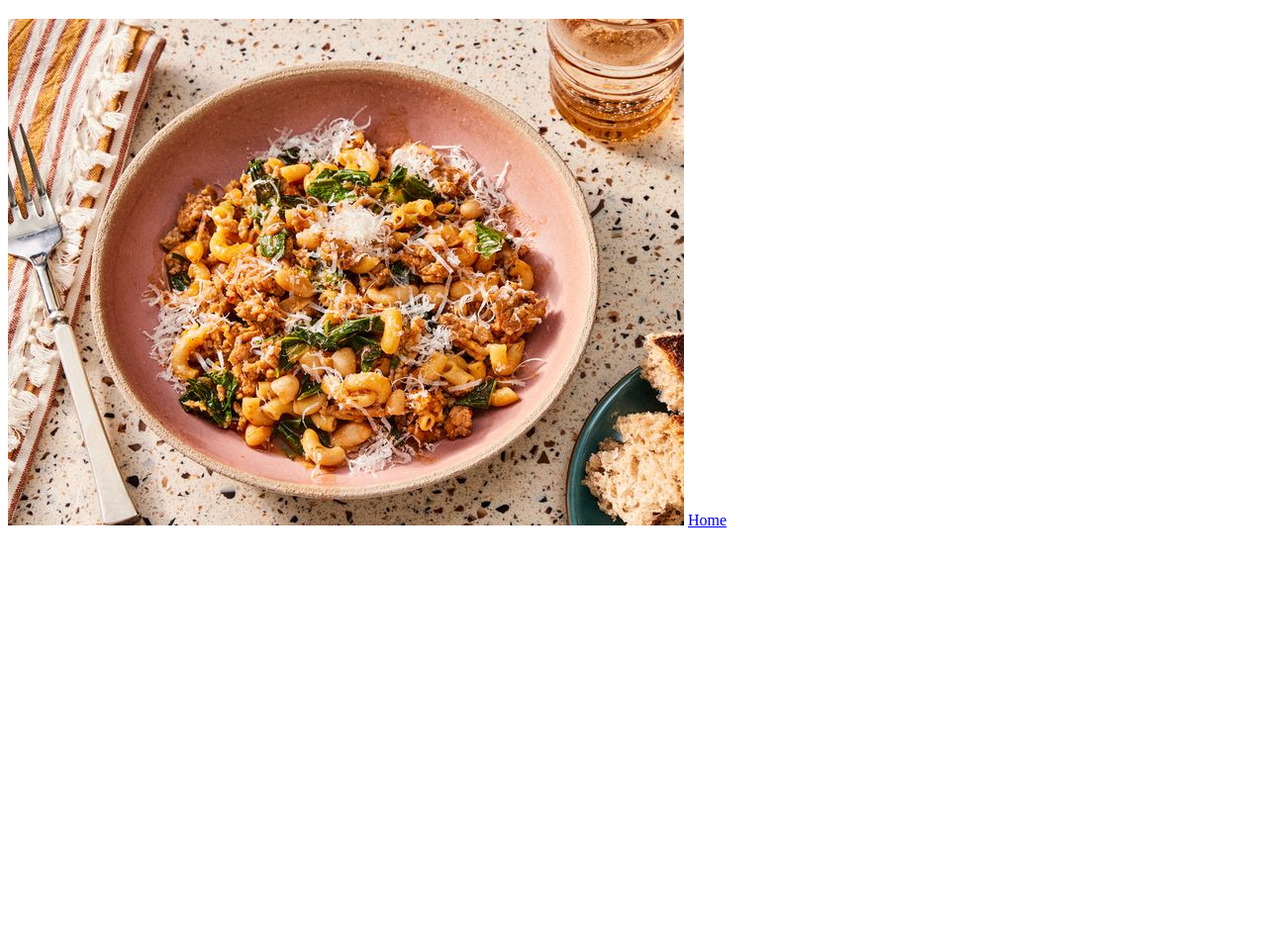
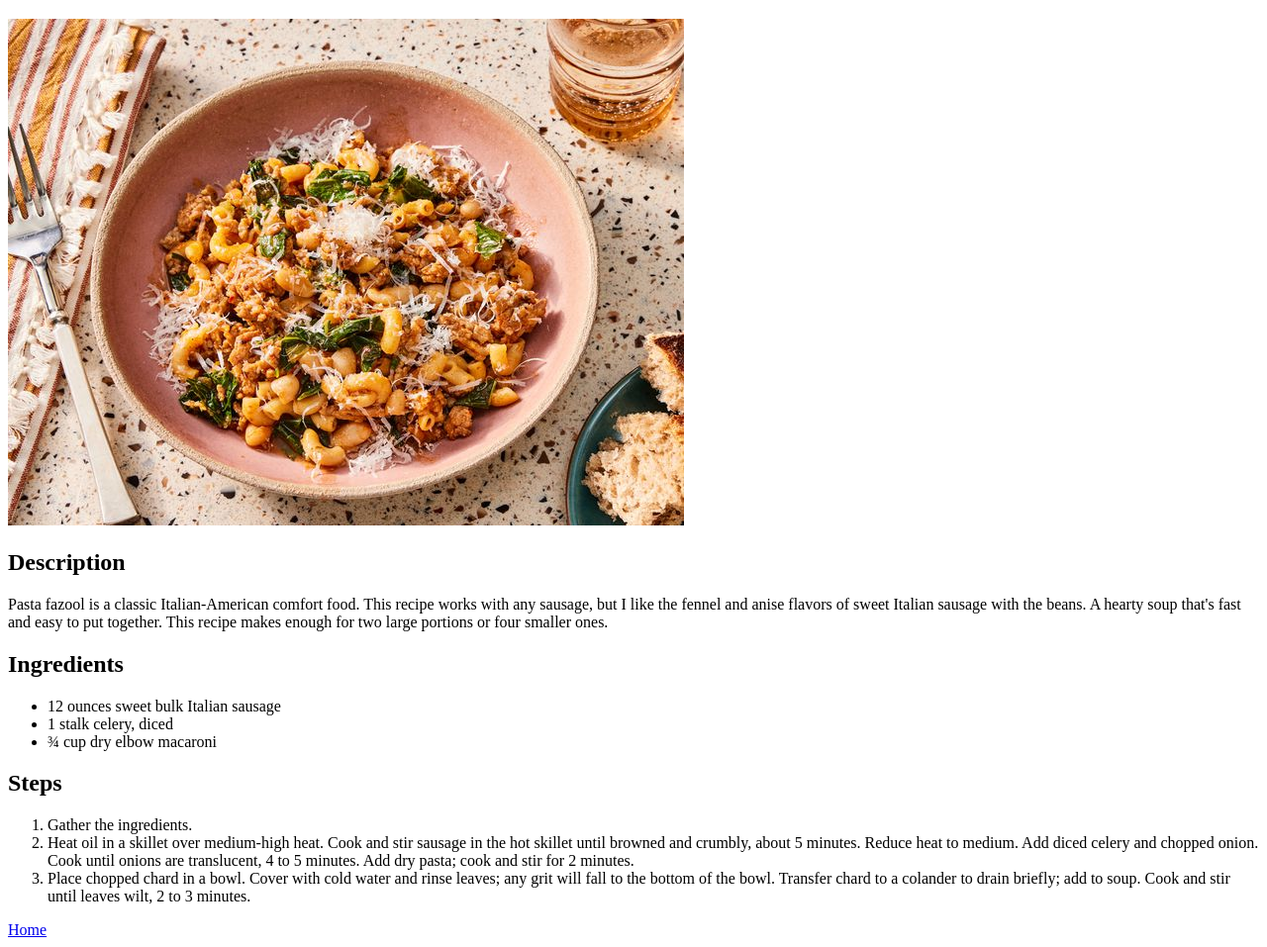
Before and after one commit to jay15git/odin-recipes, a plain HTML site: page recipes/pasta.html in a window 1280 px wide. Shown: the part 79-1036 px from the top of the page at 99% size. Before the commit the page ends 800 px from the top, so only its background shows below. Drawn offline with Linux system fonts and the light colour scheme.

Commit message:
filled recipe page with content

```diff
--- a/recipes/pasta.html
+++ b/recipes/pasta.html
@@ -7,8 +7,22 @@
     <h1>Pasta</h1>
     <br>
     <img src="../pasta.jpg">
+    <h2>Description</h2>
+    Pasta fazool is a classic Italian-American comfort food. This recipe works with any sausage, but I like the fennel and anise flavors of sweet Italian sausage with the beans. A hearty soup that's fast and easy to put together. This recipe makes enough for two large portions or four smaller ones.
+    <h2>Ingredients</h2>
 </head>
 <body>
+    <ul>
+        <li>12 ounces sweet bulk Italian sausage</li>
+        <li>1 stalk celery, diced</li>
+        <li>¾ cup dry elbow macaroni</li>
+    </ul>
+    <h2>Steps</h2>
+    <ol>
+        <li>Gather the ingredients. </li>
+        <li>Heat oil in a skillet over medium-high heat. Cook and stir sausage in the hot skillet until browned and crumbly, about 5 minutes. Reduce heat to medium. Add diced celery and chopped onion. Cook until onions are translucent, 4 to 5 minutes. Add dry pasta; cook and stir for 2 minutes. </li>
+        <li>Place chopped chard in a bowl. Cover with cold water and rinse leaves; any grit will fall to the bottom of the bowl. Transfer chard to a colander to drain briefly; add to soup. Cook and stir until leaves wilt, 2 to 3 minutes. </li>
+    </ol>
     <a href="../index.html">Home</a>
 </body>
 </html>
```
